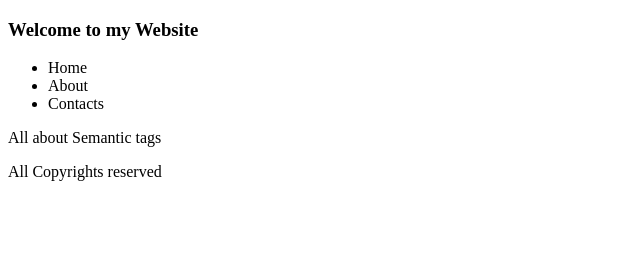
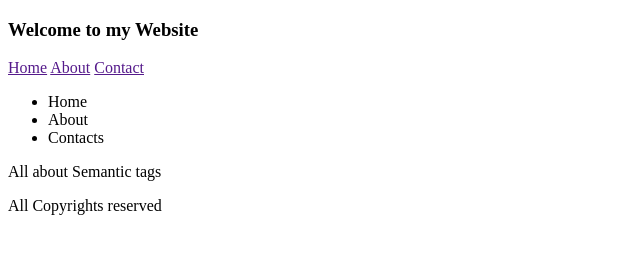
Before and after one commit to Swasata-12/Web-Development, a plain HTML site: page HTML/semantictags.html in a window 1280 px wide. Shown: the whole page, without its empty margins (0-640 px from the left). Drawn offline with Linux system fonts and the light colour scheme.

Commit message:
update done

```diff
--- a/HTML/semantictags.html
+++ b/HTML/semantictags.html
@@ -8,6 +8,11 @@
   <body>
     <header>
       <h3>Welcome to my Website</h3>
+      <nav>
+        <a href="">Home</a>
+        <a href="">About</a>
+        <a href="">Contact</a>
+      </nav>
     </header>
     <nav>
       <ul>
```
